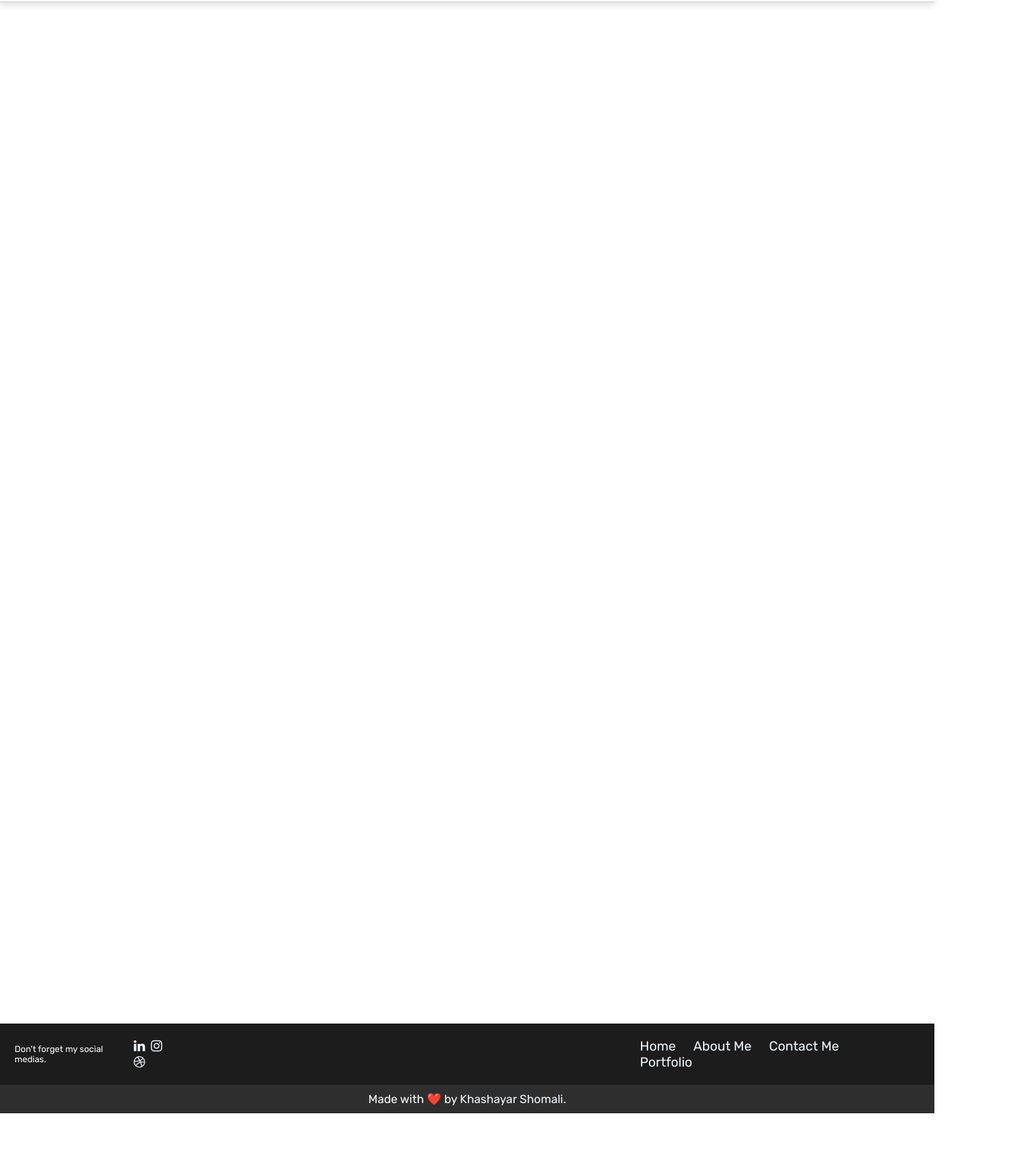
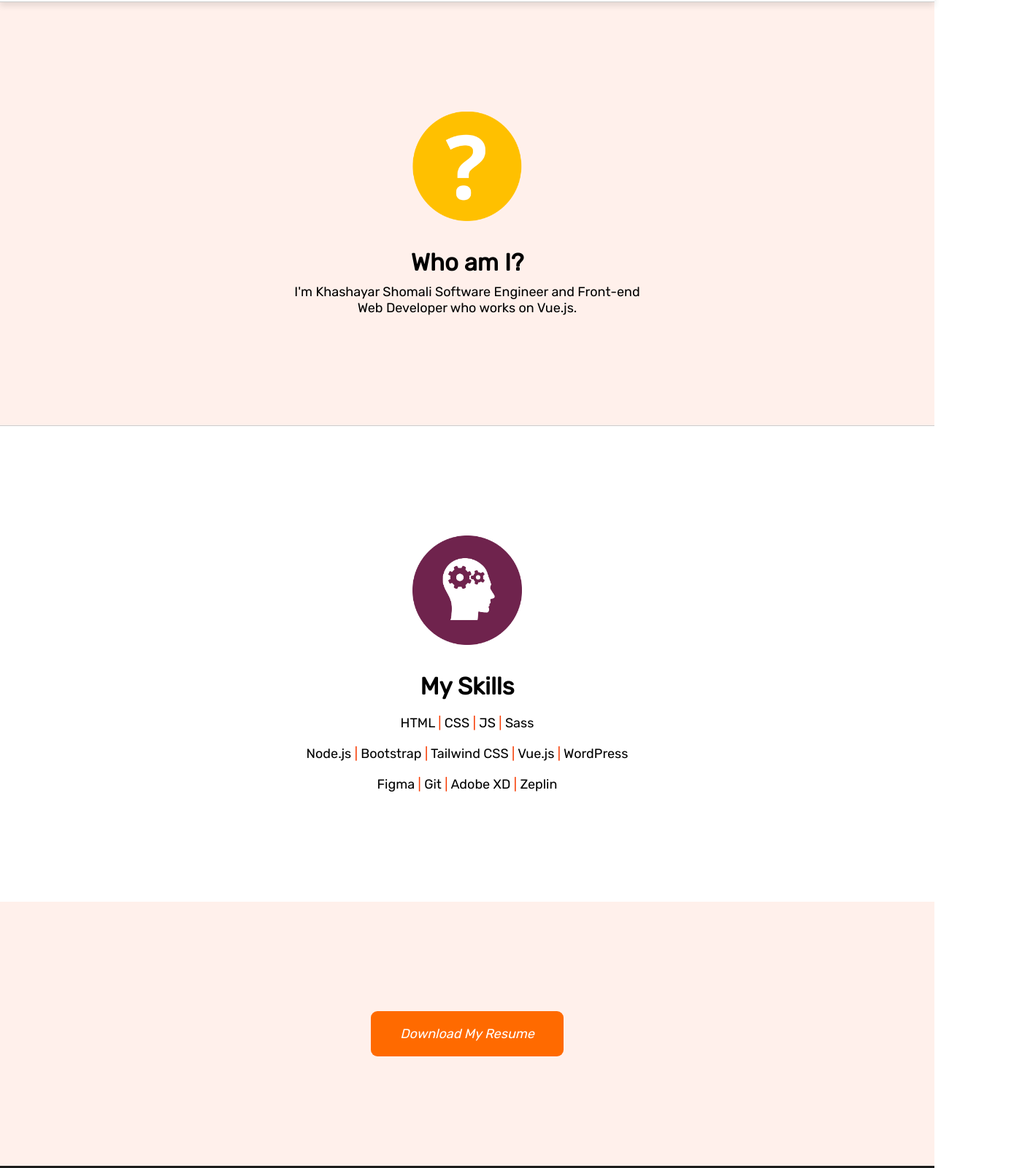
Before and after one commit to shomalikhashayar/css-website-layout, a plain HTML site: page index.html in a window 1280 px wide. Shown: the part 701-2302 px from the top of the page at 73% size, 1400 px wide, since content can reach past the window. Before the commit the page ends 2227 px from the top, so only its background shows below. Drawn offline with Linux system fonts and the light colour scheme; a script that the page names is missing.

Commit message:
Create main content and adding that to projects.

```diff
--- a/buttons.css
+++ b/buttons.css
@@ -1,6 +1,6 @@
 /* Style buttons */
 .btn-projects {
-  background-color: rgb(255, 106, 0); /* Orange background */
+  background-color: #ff6a00; /* Orange background */
   border: none; /* Remove borders */
   color: rgb(255, 255, 255); /* White text */
   padding: 12px 16px; /* Some padding */
--- a/index.html
+++ b/index.html
@@ -42,7 +42,10 @@
     <div class="header-nav">
       <div class="site-identity">
         <a href="#">
-          <img src="./images/khashayar-shomali.png" alt="khashayar shomali"
+          <img
+            src="./images/khashayar-shomali.png"
+            alt="khashayar shomali"
+            class="khashayar-shomali-img"
         /></a>
         <a href="#">uixwithme.com</a>
       </div>
@@ -57,7 +60,46 @@
       >
     </div>
     <div class="main-content">
-
+      <div class="Introduce">
+        <img
+          src="./images/Lol_question_mark.png"
+          alt="who am i?"
+          class="who-am-i"
+        />
+        <h3>Who am I?</h3>
+        <p class="who-am-i-sentence">
+          I'm Khashayar Shomali Software Engineer and Front-end Web Developer
+          who works on Vue.js.
+        </p>
+      </div>
+      <div class="my-skills">
+        <img
+          src="./images/my-skills-png.png"
+          alt="who am i?"
+          class="my-skills-png"
+        />
+        <h3>My Skills</h3>
+        <p class="my-skills-sentence-1">
+          HTML <sapn class="line">|</sapn> CSS <sapn class="line">|</sapn> JS
+          <sapn class="line">|</sapn> Sass
+        </p>
+        <p class="my-skills-sentence-2">
+          Node.js <sapn class="line">|</sapn> Bootstrap
+          <sapn class="line">|</sapn> Tailwind CSS
+          <sapn class="line">|</sapn> Vue.js
+          <sapn class="line">|</sapn> WordPress
+        </p>
+        <p class="my-skills-sentence-3">
+          Figma <sapn class="line">|</sapn> Git
+          <sapn class="line">|</sapn> Adobe XD
+          <sapn class="line">|</sapn> Zeplin
+        </p>
+      </div>
+      <div class="resume">
+        <button type="button">
+          <i> Download My Resume </i>
+        </button>
+      </div>
     </div>
     <div class="footer-container">
       <footer>
--- a/sticky.css
+++ b/sticky.css
@@ -1,3 +1,4 @@
 .header-nav {
     position: sticky; top: 0;
+    box-shadow: 0 5px 8px rgba(0, 0, 0, 0.103);
 }
--- a/style.css
+++ b/style.css
@@ -24,7 +24,7 @@ body {
 .header-nav {
   background-color: white;
   padding: 32px;
-  box-shadow: 0 5px 8px rgba(0, 0, 0, 0.103);
+  /* box-shadow: 0 5px 8px rgba(0, 0, 0, 0.103); */
   text-align: center;
   border-bottom: 1px solid #ccc;
   border-top: 1px solid #ccc;
@@ -64,7 +64,7 @@ a[tabindex]:focus {
   font-weight: 900;
   text-align: center;
 }
-img {
+.khashayar-shomali-img {
   border-radius: 20px;
   width: 30px;
   height: 30px;
@@ -114,6 +114,65 @@ img {
   padding-right: 10px;
 }
 .main-content {
-  padding: 700px;
+  /* padding: 700px; */
+  text-align: center;
+  /* margin: 150px; */
+  font-size: 28px;
   background-color: rgb(255, 255, 255);
 }
+.who-am-i-sentence {
+  margin-top: 10px;
+  padding-left: 250px;
+  padding-right: 250px;
+  font-size: 18px;
+}
+.Introduce {
+  background-color: #fff0eb;
+  padding: 150px;
+  border-bottom: 1px solid #ccc;
+}
+.who-am-i {
+  width: 150px;
+  height: 150px;
+  padding-bottom: 30px;
+}
+.my-skills {
+  padding: 150px;
+}
+.my-skills-png {
+  width: 150px;
+  height: 150px;
+  padding-bottom: 30px;
+}
+.my-skills-sentence-1 {
+  font-size: 18px;
+  margin-top: 20px;
+}
+.my-skills-sentence-2 {
+  font-size: 18px;
+  margin-top: 20px;
+}
+.my-skills-sentence-3 {
+  font-size: 18px;
+  margin-top: 20px;
+}
+.line {
+  color: #f73a00;
+}
+.resume {
+  background-color: #fff0eb;
+  padding: 150px;
+}
+.resume button {
+  background-color: #ff6a00;
+  color: white;
+  font-size: 18px;
+  padding: 20px 40px;
+  border: none;
+  border-radius: 9px;
+  cursor: pointer;
+}
+.resume button:hover {
+  background-color: #f73a00;
+  font-weight: bold;
+}
```
Also changed, not shown: images/Lol_question_mark.png (added), images/html-css-js.png (added), images/my-skills-png.png (added).
